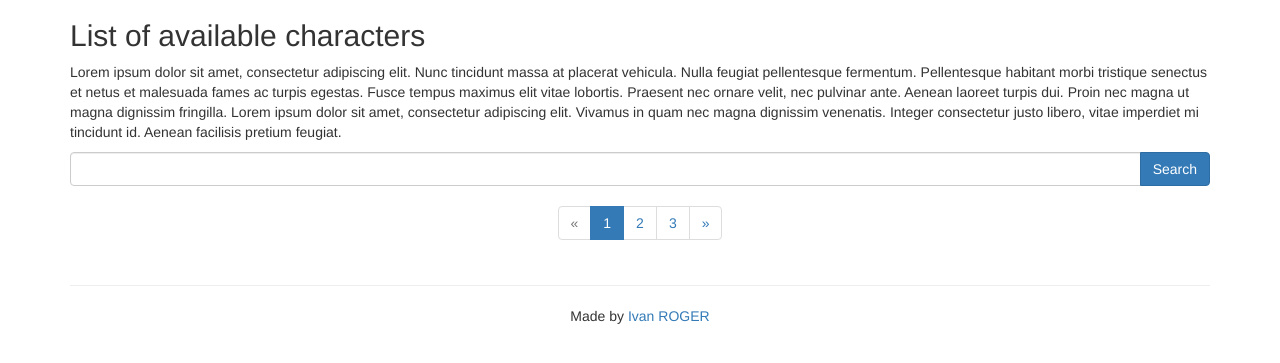
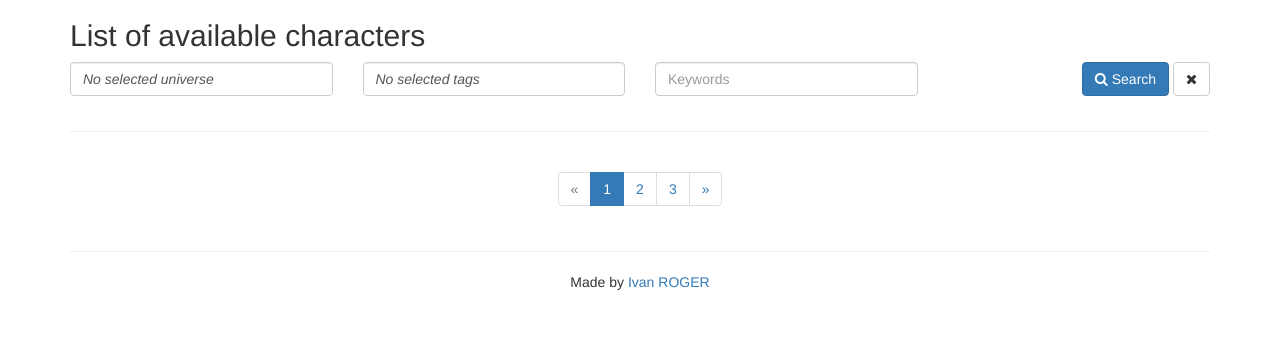
Before and after one commit to Ivan-Roger/NAP09103_CW1, a Flask app: page /characters in a window 1280 px wide. Shown: the part 51-414 px from the top of the page. Run offline with Flask 2, Linux system fonts and the light colour scheme; parts of the project's set-up code (start-up, migrations or seed data) failed here and were passed over; some libraries are stand-ins or nearby versions.

Commit message:
Fancy stuff and search system (fix #1 #5)

```diff
--- a/main.py
+++ b/main.py
@@ -44,11 +44,17 @@ def route_about():
 @app.route('/universes')
 def route_universes():
 	data = {'config': app_config, 'nav': app_nav, 'active': "/universes", 'list': getUniverseList()}
-	if 'tags' in request.args:
-		tag_filter = request.args['tags']
-		print "Filtered request:", tag_filter
-		data['list'] = filterList(getUniverseList(), tag_filter)
-		data['search'] = tag_filter
+	data['search'] = {}
+	if 'tags' in request.args and not request.args['tags'] == "":
+		tag_filter = request.args['tags'].split(",")
+		print "Filtered by tags:", tag_filter
+		data['list'] = filterListByTags(data['list'], tag_filter)
+		data['search']['tags'] = tag_filter
+	if 'text' in request.args and not request.args['text'] == "":
+		text_filter = request.args['text']
+		print "Filtered by keyword:", text_filter
+		data['list'] = filterListByKeyword(data['list'], text_filter)
+		data['search']['text'] = text_filter
 	return render_template('universes.html', data=data)
 
 @app.route('/universes/<univID>')
@@ -63,11 +69,22 @@ def route_universe(univID):
 @app.route('/characters')
 def route_characters():
 	data = {'config': app_config, 'nav': app_nav, 'active': "/characters", 'list': getCharacterList()}
-	if 'tags' in request.args:
-		tag_filter = request.args['tags']
-		print "Filtered request:", tag_filter
-		data['list'] = filterList(getCharacterList(), tag_filter)
-		data['search'] = tag_filter
+	data['search'] = {}
+	if 'tags' in request.args and not request.args['tags'] == "":
+		tag_filter = request.args['tags'].split(",")
+		print "Filtered by tags:", tag_filter
+		data['list'] = filterListByTags(data['list'], tag_filter)
+		data['search']['tags'] = tag_filter
+	if 'text' in request.args and not request.args['text'] == "":
+		text_filter = request.args['text']
+		print "Filtered by keyword:", text_filter
+		data['list'] = filterListByKeyword(data['list'], text_filter)
+		data['search']['text'] = text_filter
+	if 'univ' in request.args and request.args['univ'] in data_cache['universes']:
+		univ_filter = request.args['univ']
+		print "Filtered by universe:", univ_filter
+		data['list'] = filterListByUniverse(data['list'], univ_filter)
+		data['search']['univ'] = data_cache['universes'][univ_filter]['name']
 	return render_template('characters.html', data=data)
 
 @app.route('/characters/<charID>')
@@ -93,14 +110,29 @@ def parseDown(item):
 		item['full_desc'] = markdown.markdown(item['full_desc'])
 	return item
 
-# Universes
-def filterList(inList, tag):
+def filterListByTags(inList, tags):
 	outList = []
+	tag_set = set(tags)
 	for item in inList:
-		if tag in item['tags']:
+		if tag_set.issubset(set(item['tags'])):
 			outList.append(item)
 	return outList
 
+def filterListByUniverse(inList, univ):
+	outList = []
+	for item in inList:
+		if item['universe']['id'] == univ:
+			outList.append(item)
+	return outList
+
+def filterListByKeyword(inList, keyword):
+	outList = []
+	for item in inList:
+		if keyword in item['name'] or keyword in item['short_desc']:
+			outList.append(item)
+	return outList
+
+# Universes
 def getUniverseList():
 	return data_cache['universes'].values()
 
@@ -164,8 +196,7 @@ def minCharacterData(char):
 def fillCharacterData(char):
 	res = char
 	# Universe
-	res_univ = data_cache['universes'][res['universe']]
-	res['universe'] = {'id': res_univ['id'], 'name': res_univ['name']}
+	res['universe'] = data_cache['universes'][res['universe']]
 	# Allies
 	res_allies = res['allies']
 	res['allies'] = []
--- a/templates/characters.html
+++ b/templates/characters.html
@@ -6,26 +6,44 @@
 <section>
   <article class="container">
     <h2>List of available characters</h2>
-    <p>
-      Lorem ipsum dolor sit amet, consectetur adipiscing elit. Nunc tincidunt massa at placerat vehicula.
-      Nulla feugiat pellentesque fermentum. Pellentesque habitant morbi tristique senectus et netus et
-      malesuada fames ac turpis egestas. Fusce tempus maximus elit vitae lobortis. Praesent nec ornare velit,
-      nec pulvinar ante. Aenean laoreet turpis dui. Proin nec magna ut magna dignissim fringilla.
-      Lorem ipsum dolor sit amet, consectetur adipiscing elit. Vivamus in quam nec magna dignissim venenatis.
-      Integer consectetur justo libero, vitae imperdiet mi tincidunt id. Aenean facilisis pretium feugiat.
-    </p>
-    <form action="?" method="GET">
-      <div class="input-group">
-        {% if 'search' in data %}
-        <input type="text" class="form-control" name="tags" value="{{ data.search }}" />
-        {% else %}
-        <input type="text" class="form-control" name="tags" />
-        {% endif %}
-        <div class="input-group-btn">
-          <input type="submit" class="btn btn-primary" value="Search" />
+    <form class="row" action="?" method="GET">
+      <div class="form-group col-md-3">
+        <div class="form-control">
+          {% if 'univ' in data.search %}
+            <i class="fa fa-globe"></i>
+            <b>{{ data.search.univ }}</b>
+          {% else %}
+            <i>No selected universe</i>
+          {% endif %}
         </div>
       </div>
+      <div class="form-group col-md-3">
+        <div class="form-control">
+          {% if 'tags' in data.search %}
+            {% for tag in data.search.tags %}
+              <span class="item-tag">
+                <i class="fa fa-tag"></i>
+                <b>{{ tag }}</b>
+              </span>
+            {% endfor %}
+          {% else %}
+            <i>No selected tags</i>
+          {% endif %}
+        </div>
+      </div>
+      <div class="form-group col-md-3">
+        <input type="text" class="form-control" placeholder="Keywords" name="text"
+          {% if 'text' in data.search %}
+            value="{{ data.search.text }}"
+          {% endif %}
+        />
+      </div>
+      <div class="col-md-3 text-right">
+        <button type="submit" class="btn btn-primary"><i class="fa fa-search"></i> Search</button>
+        <a href="?" class="btn btn-default"><i class="fa fa-times"></i></a>
+      </div>
     </form>
+    <hr/>
   </article>
   <article class="container">
     <div class="item-list">
--- a/templates/macro_common.html
+++ b/templates/macro_common.html
@@ -37,6 +37,23 @@
     </div>
 {% endmacro %}
 
+{% macro univLink(univ, config) %}
+    <a class="item-link" href="/universes/{{univ.id}}">
+      <div class="col-xs-4">
+        {% if univ.pic %}
+          <img class="item-pic" src="{{ univ.pic }}" alt="Universe picture" />
+        {% else %}
+          <img class="item-pic" src="{{ url_for('static', filename=config.graphic.default_universe_pic) }}" alt="Universe picture" />
+        {% endif %}
+      </div>
+      <div class="col-xs-8">
+        <small class="item-id">#{{ univ.id }}</small>
+        <h4>{{ univ.name }}</h4>
+      </div>
+      <i class="fa fa-caret-right"></i>
+    </a>
+{% endmacro %}
+
 {% macro charCard(char, config) %}
     <div class="item-card col-md-12">
       <div class="row">
@@ -44,7 +61,7 @@
           {% if char.pic %}
             <img class="item-pic" src="{{ char.pic }}" alt="Character picture" />
           {% else %}
-            <img class="item-pic" src="{{ url_for('static', filename=config.graphic.default_character_pic) }}" alt="Universe picture" />
+            <img class="item-pic" src="{{ url_for('static', filename=config.graphic.default_character_pic) }}" alt="Character picture" />
           {% endif %}
           <small class="item-id">#{{ char.id }}</small>
         </div>
@@ -71,3 +88,20 @@
       </div>
     </div>
 {% endmacro %}
+
+{% macro charLink(char, config) %}
+    <a class="item-link" href="/characters/{{char.id}}">
+      <div class="col-xs-4">
+        {% if char.pic %}
+        <img class="item-pic" src="{{ char.pic }}" alt="Character picture" />
+        {% else %}
+        <img class="item-pic" src="{{ url_for('static', filename=config.graphic.default_character_pic) }}" alt="Character picture" />
+        {% endif %}
+      </div>
+      <div class="col-xs-8">
+        <small class="item-id">#{{ char.id }}</small>
+        <h4>{{ char.name }}</h4>
+      </div>
+      <i class="fa fa-caret-right"></i>
+    </a>
+{% endmacro %}
```
Also changed, not shown: data/characters/c657923.json (added, +10 -0 lines), static/css/custom.css (+47 -0 lines), templates/character-details.html (+7 -6 lines), templates/universe-details.html (+7 -5 lines), templates/universes.html (+25 -17 lines), 12 other files.
